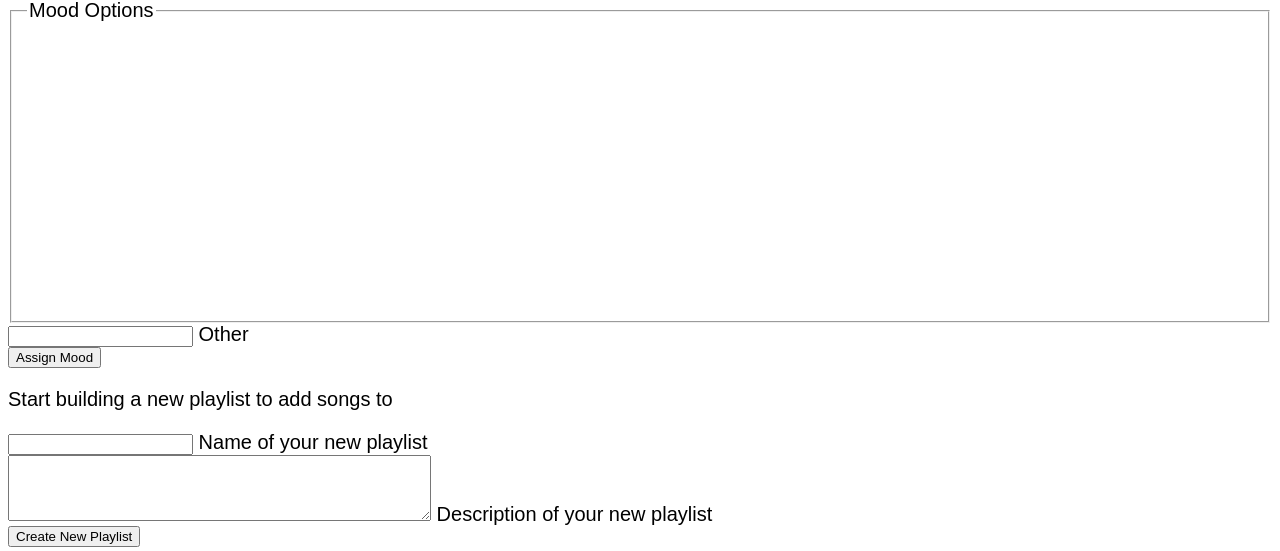
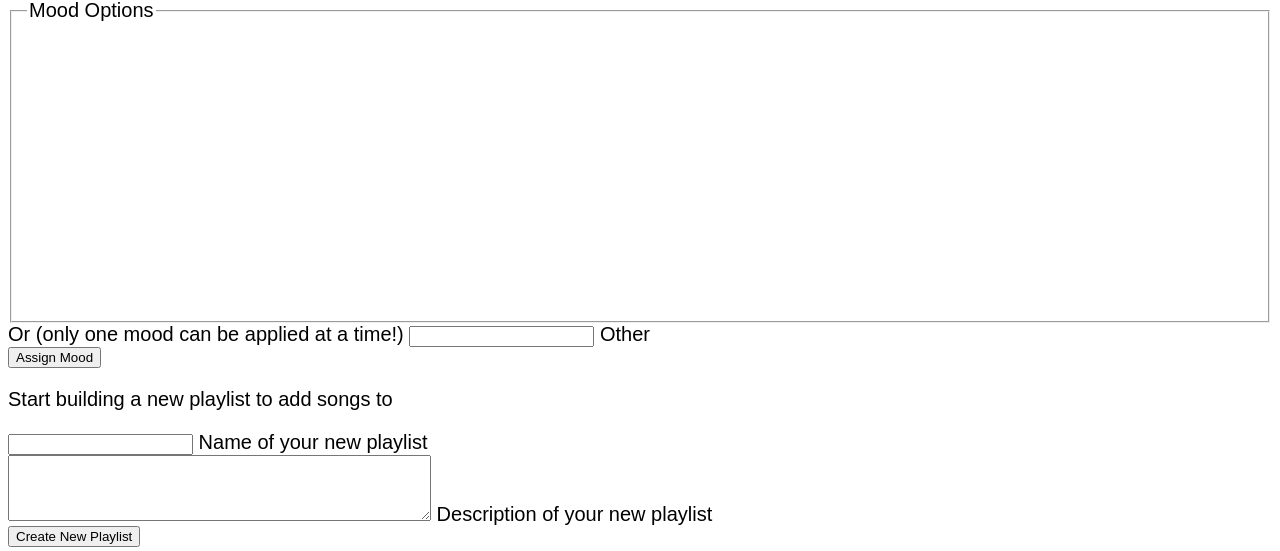
Before and after one commit to Aiko346/MusicDatabaseProj, a Flask app: page / in a window 1280 px wide. Shown: the part 676-1227 px from the top of the page. Run offline with Flask 2, Linux system fonts and the light colour scheme; parts of the project's set-up code (start-up, migrations or seed data) failed here and were passed over; some libraries are stand-ins or nearby versions.

Commit message:
Fixed other option in adding mood

```diff
--- a/server.py
+++ b/server.py
@@ -1096,12 +1096,16 @@ def playlist_to_spotify():
 # assign mood to filtered tracks
 @app.route('/mood-to-filtered', methods=["POST", "GET"])
 def add_mood_to_filtered():
-
     if request.method == 'POST':
         try:
             if "username" in session:
-
-                sel_mood = request.form["selected-mood"]
+                sel_mood = ""
+                if "selected-mood" in request.form:
+                    sel_mood = request.form["selected-mood"]
+                add_mood = request.form["added-mood"]
+                if add_mood != "":
+                    sel_mood = add_mood
+                print(sel_mood)
                 # get album mood
                 for key in request.form.keys():
                     if key[0] == 'T': #check if key is for a track
@@ -1113,19 +1117,11 @@ def add_mood_to_filtered():
                             '''INSERT INTO Assigned_Mood_To (track_id, username, mood) VALUES
                             (%s, %s, %s)''', track, session["username"], sel_mood)
                         except Exception as e:  # may already exist
-                            print(e)
-                            pass
-                add_mood = request.form["added-mood"]
-                print(add_mood)
-                if add_mood != "":
-                    print(add_mood)
-                    try:
-                        g.conn.execute(
-                        '''INSERT INTO Assigned_Mood_To (track_id, username, mood) VALUES
-                        (%s, %s, %s)''', track, session["username"], add_mood)
-                    except Exception as e:  # may already exist
-                        print(e)
-                        pass
+                            try:
+                                g.conn.execute(
+                                '''UPDATE Assigned_Mood_To SET mood=%s WHERE track_id=%s AND username=%s''', sel_mood, track, session["username"])
+                            except Exception as e:
+                                print(e)
         except Exception as e:
             print(e)
     return redirect('/')
--- a/templates/index.html
+++ b/templates/index.html
@@ -122,6 +122,7 @@
 
       {% endfor %}
     </fieldset>
+    Or (only one mood can be applied at a time!)
     <input type="text" id="added-mood" name="added-mood">
     <label for="added-mood">Other</label><br>
 
@@ -181,7 +182,7 @@
   <!-- current new_playlists here -> when one is added, create it and then remove it from new playlists-->
 
   <script src="//ajax.googleapis.com/ajax/libs/jquery/1.11.0/jquery.min.js"></script>
-  <script src="jquery.js"></script>
+  <!-- <script src="jquery.js"></script> -->
   <script>
     $(document).ready(function () {
       let options = ["album", "liked-by", "playlist", "artist", "mood", "genre"];
```
